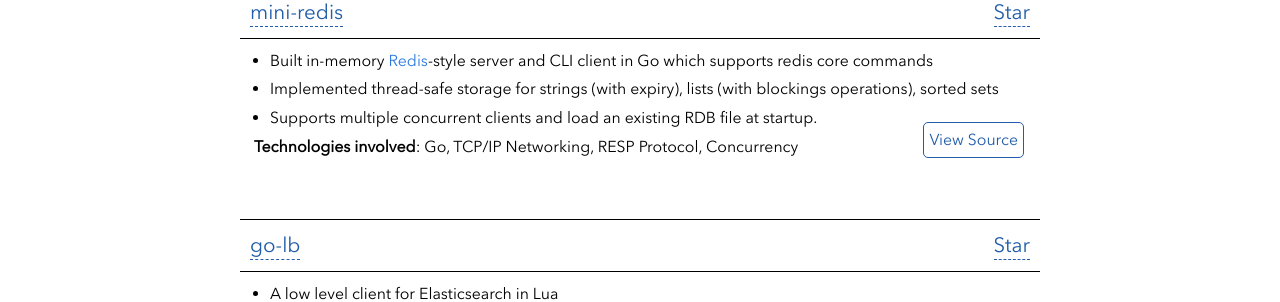
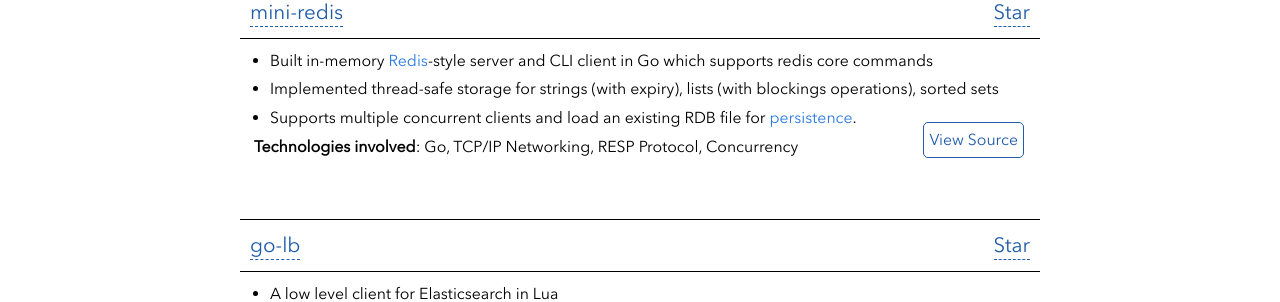
Before and after one commit to kpraveenkumar19/kpraveenkumar19.github.io, a Jekyll site: the page built from projects.html, in a window 1280 px wide. Shown: the part 1155-1457 px from the top of the page. Built offline with Jekyll 4.4.1, drawn with Linux system fonts in a browser that asks for light colours; nearby versions of some CDN libraries.

Commit message:
Update Projects desc

```diff
--- a/_data/projects.yml
+++ b/_data/projects.yml
@@ -57,7 +57,7 @@
   description:
     - Built in-memory <a href="https://redis.io/">Redis</a>-style server and CLI client in Go which supports redis core commands
     - Implemented thread-safe storage for strings (with expiry), lists (with blockings operations), sorted sets
-    - Supports multiple concurrent clients and load an existing RDB file at startup.
+    - Supports multiple concurrent clients and load an existing RDB file for <a href="https://redis.io/docs/latest/operate/oss_and_stack/management/persistence/">persistence</a>.
   tech: "Go, TCP/IP Networking, RESP Protocol, Concurrency"
 
 
```
